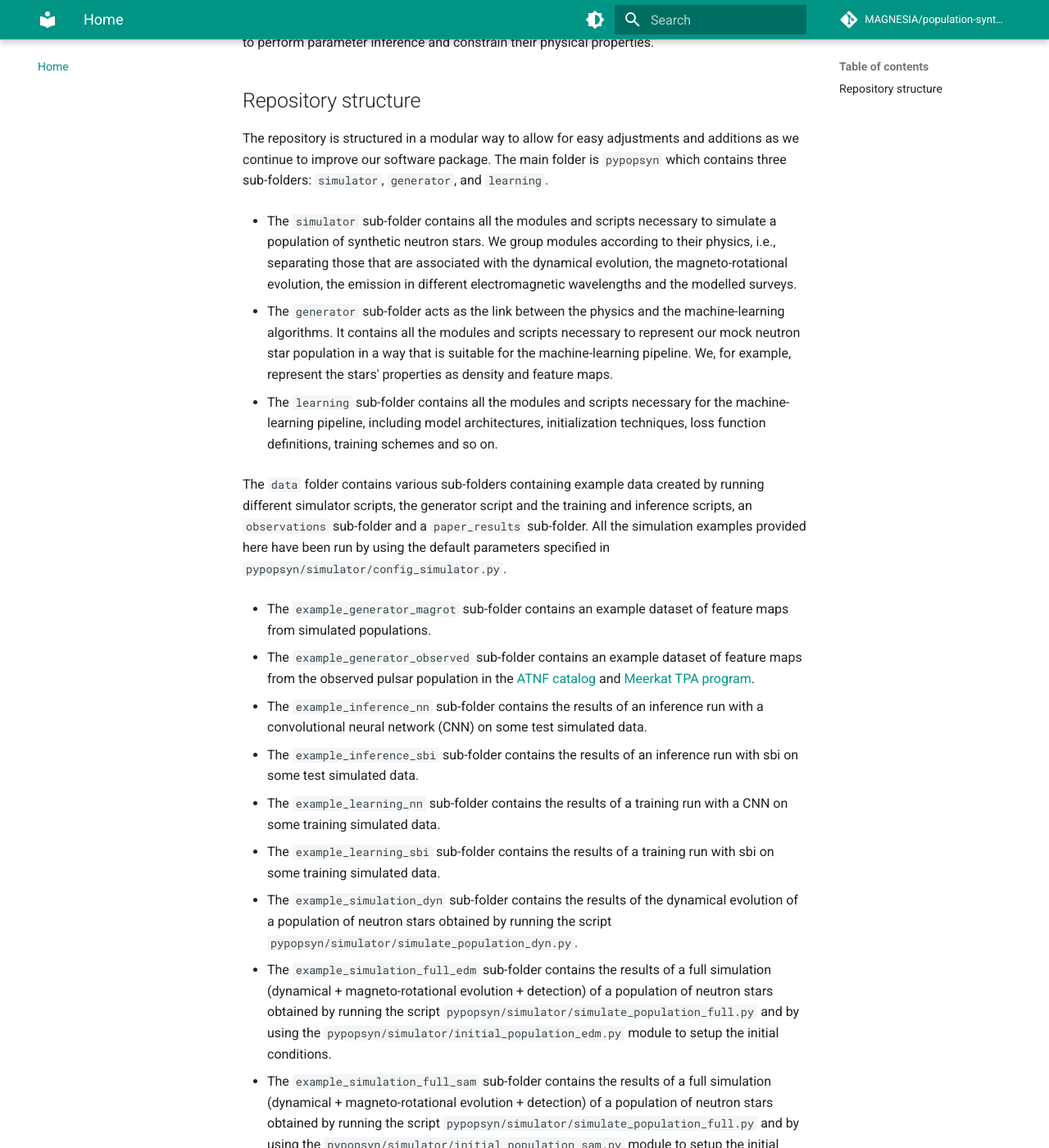
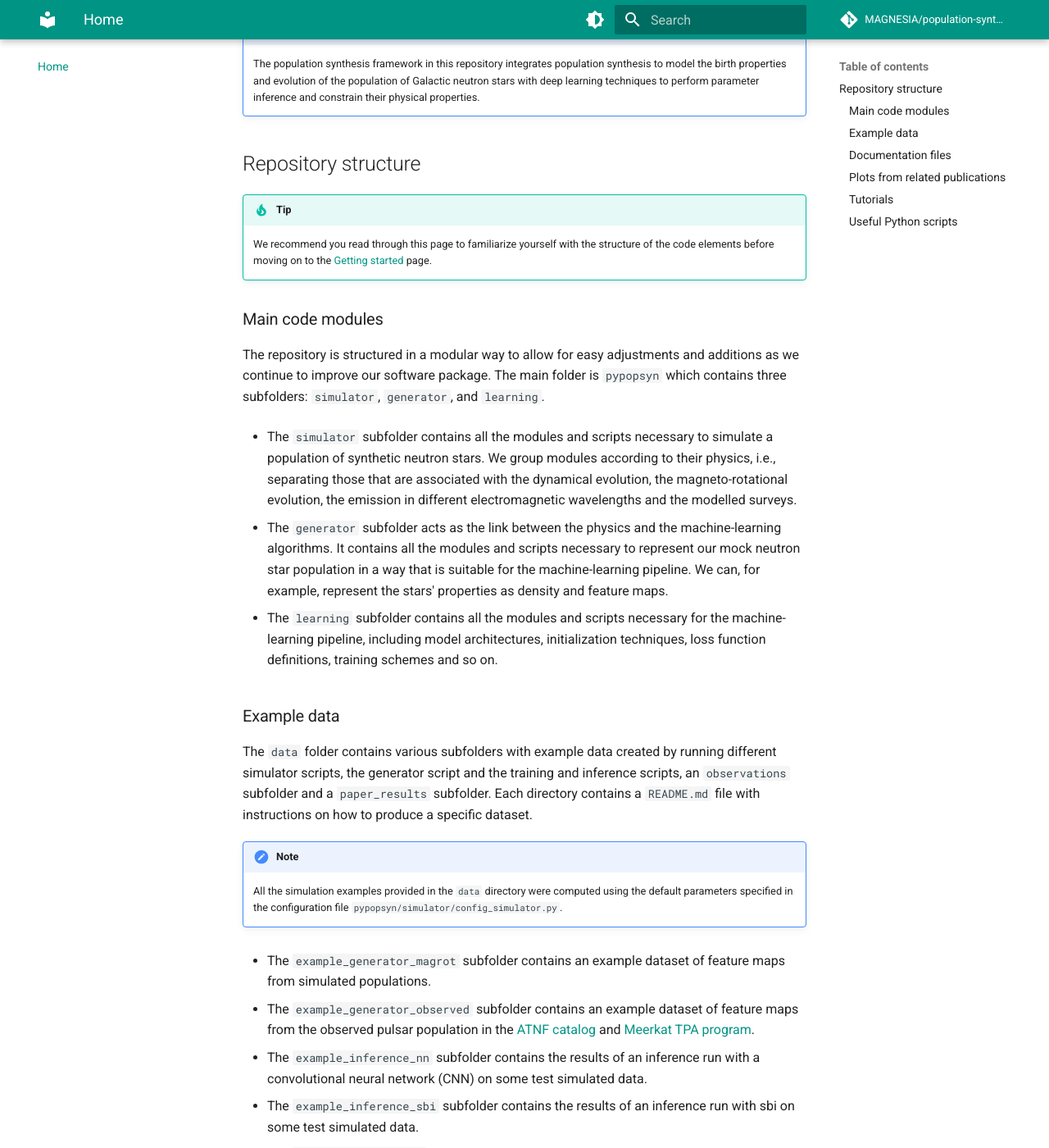
Before and after one commit to ice-csic-astroexotic/ML-Poppyns, an MkDocs documentation site: the page built from docs/index.md, in a window 1280 px wide and 1400 px high, scrolled down 281 px. Shown: the whole window at 82% size. Built offline with MkDocs 1.6.1 and Material for MkDocs 9.7.7, drawn with Linux system fonts in a browser that asks for light colours; comment, search, counter and statistics services are not loaded; some of the changed text lies outside the part shown.

Commit message:
Correcting a typo, adding additional subsection headers and adding some more admonition boxes to improve readability.

```diff
--- a/docs/index.md
+++ b/docs/index.md
@@ -1,62 +1,115 @@
-# Neutron Star Population Synthesis
+# Isolated Pulsar Population Synthesis
 
-Neutron star population synthesis code for the ERC project MAGNESIA - The Magnetar Census
+Neutron star population synthesis code for isolated pulsars developed as part of the ERC project MAGNESIA -
+The Magnetar Census.
 
-The population synthesis framework in this repository integrates population synthesis to model the birth and evolution
-of the population of Galactic neutron stars with deep learning techniques to perform parameter inference and constrain
-their physical properties.
+!!! note
+
+    The population synthesis framework in this repository integrates population synthesis to model the birth properties
+    and evolution of the population of Galactic neutron stars with deep learning techniques to perform parameter
+    inference and constrain their physical properties.
 
 ## Repository structure
 
+!!! tip
+
+    We recommend you read through this page to familiarize yourself with the structure of the code elements before
+    moving on to the [Getting started](basics/getting_started.md) page.
+
+### Main code modules
+
 The repository is structured in a modular way to allow for easy adjustments and additions as we continue to improve our software package.
-The main folder is `pypopsyn` which contains three sub-folders: `simulator`, `generator`, and `learning`.
+The main folder is `pypopsyn` which contains three subfolders: `simulator`, `generator`, and `learning`.
 
-* The `simulator` sub-folder contains all the modules and scripts necessary to simulate a population of synthetic neutron stars.
-  We group modules according to their physics, i.e., separating those that are associated with the dynamical evolution, the magneto-rotational evolution, the emission in different electromagnetic wavelengths and the modelled surveys.
+* The `simulator` subfolder contains all the modules and scripts necessary to simulate a population of synthetic
+  neutron stars. We group modules according to their physics, i.e., separating those that are associated with the
+  dynamical evolution, the magneto-rotational evolution, the emission in different electromagnetic wavelengths and the
+  modelled surveys.
 
-* The `generator` sub-folder acts as the link between the physics and the machine-learning algorithms.
-  It contains all the modules and scripts necessary to represent our mock neutron star population in a way that is suitable for the machine-learning pipeline.
-  We, for example, represent the stars' properties as density and feature maps.
+* The `generator` subfolder acts as the link between the physics and the machine-learning algorithms. It contains all
+  the modules and scripts necessary to represent our mock neutron star population in a way that is suitable for the
+  machine-learning pipeline. We can, for example, represent the stars' properties as density and feature maps.
 
-* The `learning` sub-folder contains all the modules and scripts necessary for the machine-learning pipeline, including model architectures, initialization techniques, loss function definitions, training schemes and so on.
+* The `learning` subfolder contains all the modules and scripts necessary for the machine-learning pipeline, including
+  model architectures, initialization techniques, loss function definitions, training schemes and so on.
 
-The `data` folder contains various sub-folders containing example data created by running different simulator scripts, the generator script and the training and inference scripts, an `observations` sub-folder and a `paper_results` sub-folder.
-All the simulation examples provided here have been run by using the default parameters specified in `pypopsyn/simulator/config_simulator.py`.
+### Example data
 
-* The `example_generator_magrot` sub-folder contains an example dataset of feature maps from simulated populations.
+The `data` folder contains various subfolders with example data created by running different simulator scripts, the
+generator script and the training and inference scripts, an `observations` subfolder and a `paper_results` subfolder.
+Each directory contains a `README.md` file with instructions on how to produce a specific dataset.
 
-* The `example_generator_observed` sub-folder contains an example dataset of feature maps from the observed pulsar population in the [ATNF catalog](https://www.atnf.csiro.au/research/pulsar/psrcat/) and [Meerkat TPA program](https://ui.adsabs.harvard.edu/abs/2023MNRAS.520.4582P/abstract).
+!!! note
 
-* The `example_inference_nn` sub-folder contains the results of an inference run with a convolutional neural network (CNN) on some test simulated data.
+    All the simulation examples provided in the `data` directory were computed using the default parameters
+    specified in the configuration file `pypopsyn/simulator/config_simulator.py`.
 
-* The `example_inference_sbi` sub-folder contains the results of an inference run with sbi on some test simulated data.
+* The `example_generator_magrot` subfolder contains an example dataset of feature maps from simulated populations.
 
-* The `example_learning_nn` sub-folder contains the results of a training run with a CNN on some training simulated data.
+* The `example_generator_observed` subfolder contains an example dataset of feature maps from the observed pulsar
+  population in the [ATNF catalog](https://www.atnf.csiro.au/research/pulsar/psrcat/) and [Meerkat TPA program](https://ui.adsabs.harvard.edu/abs/2023MNRAS.520.4582P/abstract).
 
-* The `example_learning_sbi` sub-folder contains the results of a training run with sbi on some training simulated data.
+* The `example_inference_nn` subfolder contains the results of an inference run with a convolutional neural network
+  (CNN) on some test simulated data.
 
-* The `example_simulation_dyn` sub-folder contains the results of the dynamical evolution of a population of neutron stars obtained by running the script `pypopsyn/simulator/simulate_population_dyn.py`.
+* The `example_inference_sbi` subfolder contains the results of an inference run with sbi on some test simulated data.
 
-* The `example_simulation_full_edm` sub-folder contains the results of a full simulation (dynamical + magneto-rotational evolution + detection) of a population of neutron stars obtained by running the script `pypopsyn/simulator/simulate_population_full.py` and by using the `pypopsyn/simulator/initial_population_edm.py` module to setup the initial conditions.
+* The `example_learning_nn` subfolder contains the results of a training run with a CNN on some training simulated data.
 
-* The `example_simulation_full_sam` sub-folder contains the results of a full simulation (dynamical + magneto-rotational evolution + detection) of a population of neutron stars obtained by running the script `pypopsyn/simulator/simulate_population_full.py` and by using the `pypopsyn/simulator/initial_population_sam.py` module to setup the initial conditions.
+* The `example_learning_sbi` subfolder contains the results of a training run with sbi on some training simulated data.
 
-* The `example_simulation_helper_magrot` sub-folder contains the results of 20 simulations obtained by running the script `utilities/experiment_helpers/run_simulation_set.py` and using the `pypopsyn/simulator/simulate_population_magrot_det.py` simulator.
+* The `example_simulation_dyn` subfolder contains the results of the dynamical evolution of a population of neutron
+  stars obtained by running the script `pypopsyn/simulator/simulate_population_dyn.py`.
 
-* The `example_simulation_magrot_det` sub-folder contains the results of a simulation of magneto-rotational evolution and detection of a population of neutron stars obtained by running the script `pypopsyn/simulator/simulate_population_magrot_det.py`.
+* The `example_simulation_full_edm` subfolder contains the results of a full simulation (dynamical + magneto-rotational
+  evolution + detection) of a population of neutron stars obtained by running the script
+  `pypopsyn/simulator/simulate_population_full.py` and by using the `pypopsyn/simulator/initial_population_edm.py`
+  module to set up the initial conditions.
 
-* The `observations` sub-folder contains catalogs with observed data.
+* The `example_simulation_full_sam` subfolder contains the results of a full simulation (dynamical + magneto-rotational
+  evolution + detection) of a population of neutron stars obtained by running the script
+  `pypopsyn/simulator/simulate_population_full.py` and by using the `pypopsyn/simulator/initial_population_sam.py`
+  module to set up the initial conditions.
 
-* The `paper_results` sub-folder contains data results for our publications.
+* The `example_simulation_helper_magrot` subfolder contains the results of 20 simulations obtained by running the
+  script `utilities/experiment_helpers/run_simulation_set.py` and using the `pypopsyn/simulator/simulate_population_magrot_det.py` simulator.
+
+* The `example_simulation_magrot_det` subfolder contains the results of a simulation of magneto-rotational evolution
+  and detection of a population of neutron stars obtained by running the script
+  `pypopsyn/simulator/simulate_population_magrot_det.py`.
+
+* The `observations` subfolder contains catalogs with observed data.
+
+* The `paper_results` subfolder contains data results for our publications.
+
+### Documentation files
 
 The folder `docs` contains all the necessary files to produce the documentation.
 
+### Plots from related publications
+
 The `paper_plots` folder contains the notebooks to generate the plots and figures in our papers.
 
-The directory `tutorials` contains two subfolders with jupyter notebooks with examples to run the simulator, generator and learning scripts and analyze the simulations output.
+### Tutorials
 
-* The `analysis_notebooks` contains some analysis jupyter notebooks that can be used to plot the distributions and features of a simulated population of neutron stars as well as their evolution in time, to check some physical models used in the simulations and to compare a mock population with the real distribution of pulsars.
+The directory `tutorials` contains two subfolders with jupyter notebooks with examples to run the simulator, generator
+and learning scripts and analyze the simulations output.
 
-* The `tutorial_notebooks` sub-folder contains some notebooks to launch simple examples of the simulator, generator and learning scripts.
+* `analysis_notebooks` contains some analysis Jupyter notebooks that can be used to plot the distributions and features
+  of a simulated population of neutron stars as well as its evolution in time. The main purpose of these notebooks is
+  the ability to check the output of the physical models used in the simulations and to compare a mock population with
+  the real distribution of observed pulsars.
 
-The directory `utilities` contains some additional python modules and scripts for profiling our code, running simulations in the PIC server, launch several simulations and perform a parameter sweep, sampling distributions or dataframes, perform statistical analysis and plotting settings.
+* The `tutorial_notebooks` subfolder contains some notebooks to launch simple examples of the simulator, generator
+  and learning scripts.
+
+!!! tip
+
+    For instructions on how to use the tutorials, see the [simulator tutorial](tutorials/simulator_tutorial.md) and
+    so on, once you have worked through the [Getting started](basics/getting_started.md) page.
+
+### Useful Python scripts
+
+The directory `utilities` contains some additional python modules and scripts for profiling our code, running
+simulations at our computing cluster at PIC, launching several simulations automatically and performing a parameter
+sweep, sampling distributions or dataframes, performing statistical analysis and plotting settings.
```
